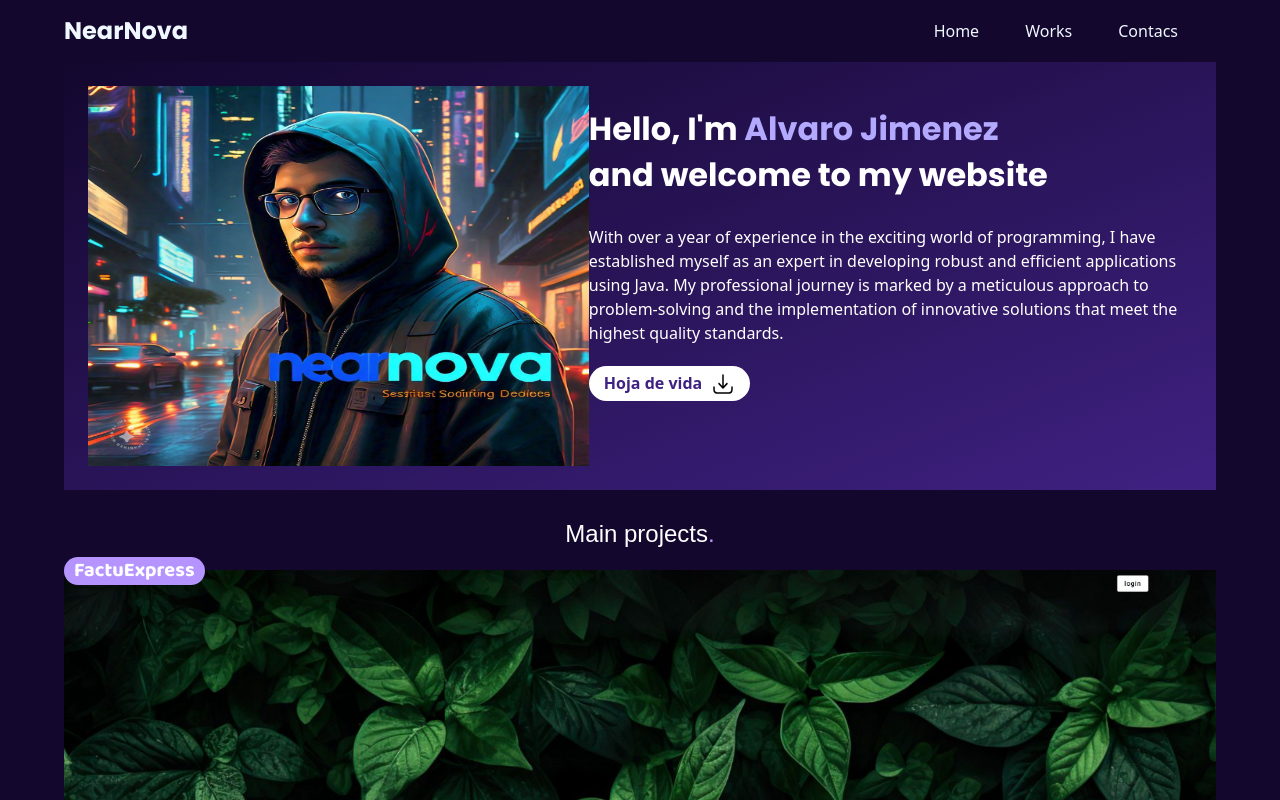
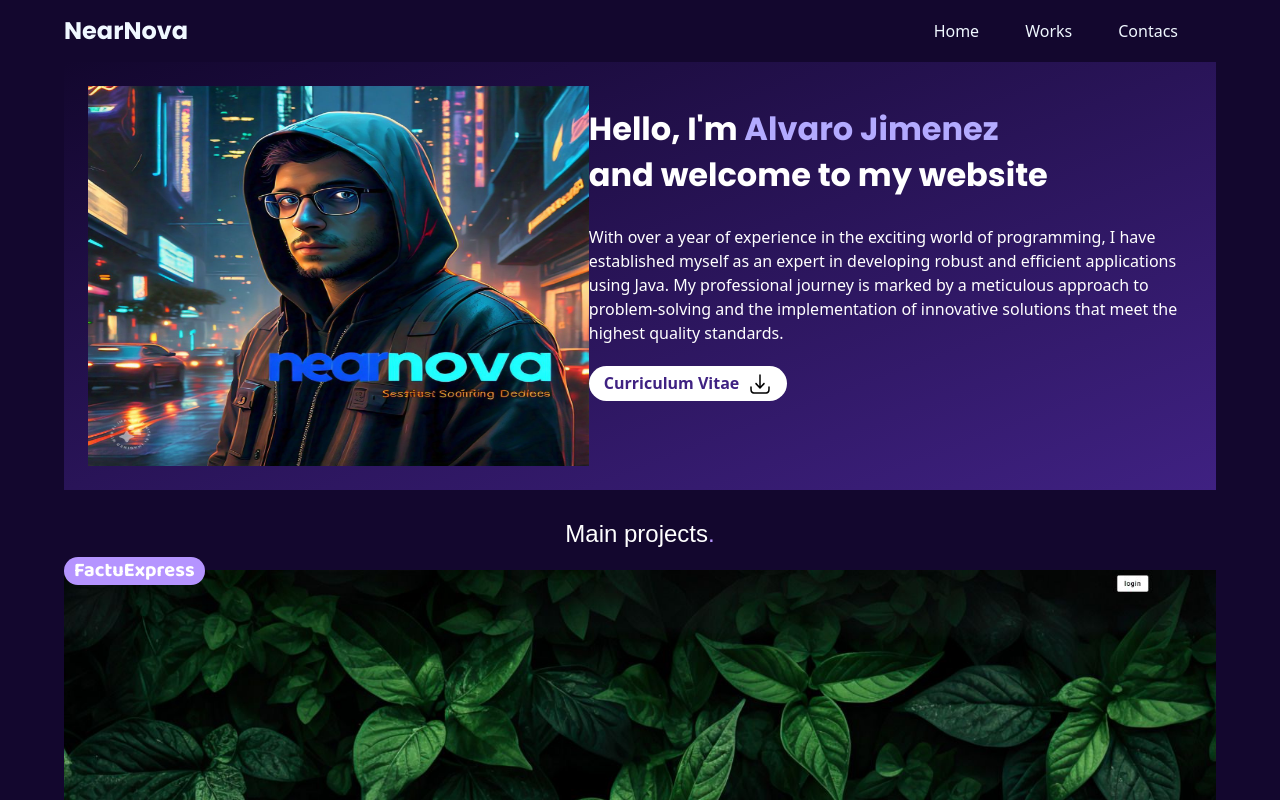
Before and after one commit to aejimenez19/Portafolio, an Angular app: page / in a window 1280 px wide. Shown: the top 800 px of the page. Built offline with nearby package versions, Linux system fonts and the light colour scheme; a web font is replaced by a local one.

Commit message:
feat: colocando el btn de CV en ingles

```diff
--- a/src/app/components/principal/principal.component.html
+++ b/src/app/components/principal/principal.component.html
@@ -7,6 +7,6 @@
         <h2 class="title">and welcome to my website</h2>
         <p class="texto-pre">With over a year of experience in the exciting world of programming, I have established myself as an expert in developing robust and efficient applications using Java. My professional journey is marked by a meticulous approach to problem-solving and the implementation of innovative solutions that meet the highest quality standards.
         </p>
-        <button class="buton" (click)="downloadPDF()">Hoja de vida <img src="/assets/download-icon.svg" alt="" class="iconDownload"></button>
+        <button class="buton" (click)="downloadPDF()">Curriculum Vitae <img src="/assets/download-icon.svg" alt="" class="iconDownload"></button>
     </div>
 </section>
```
